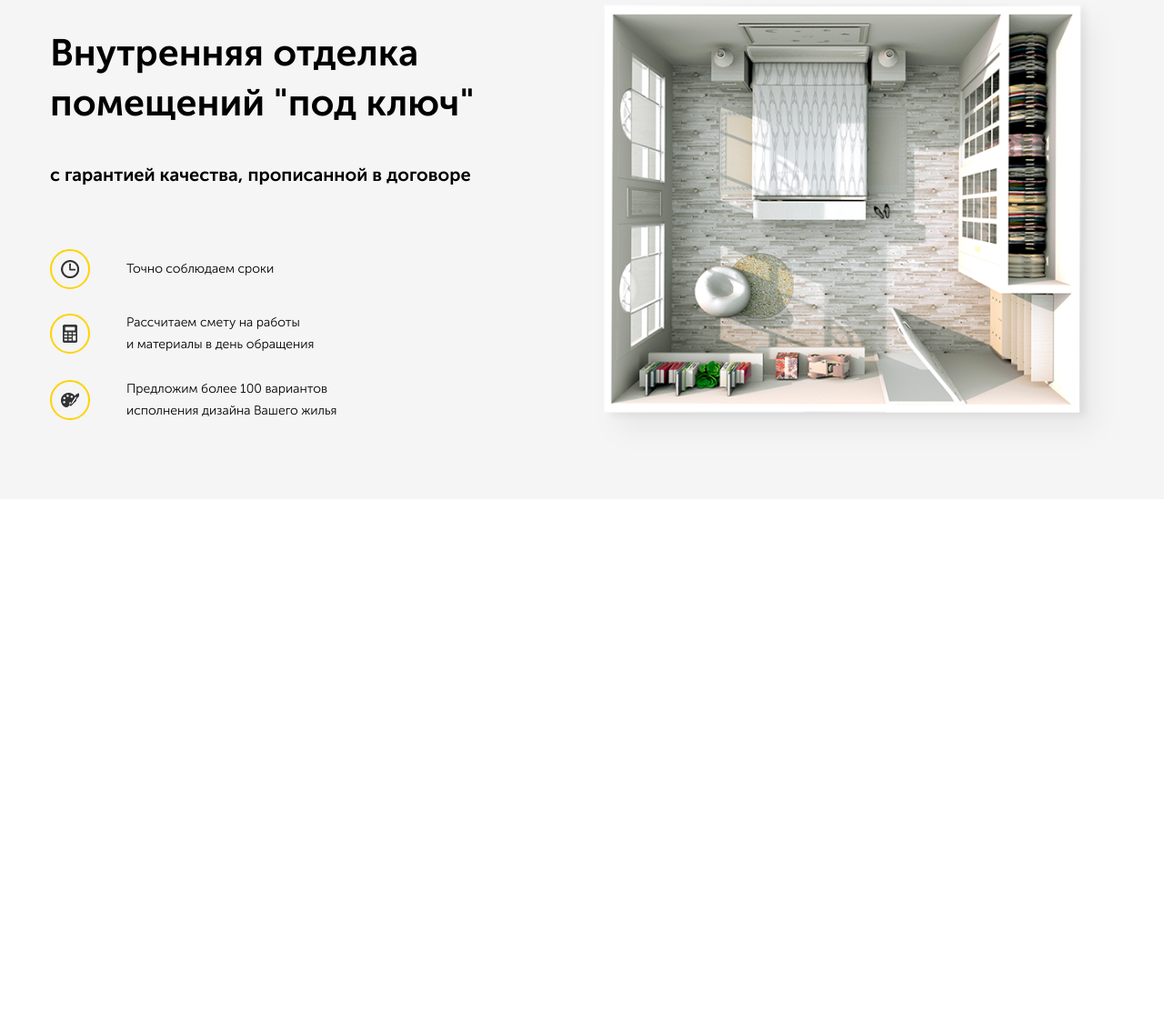
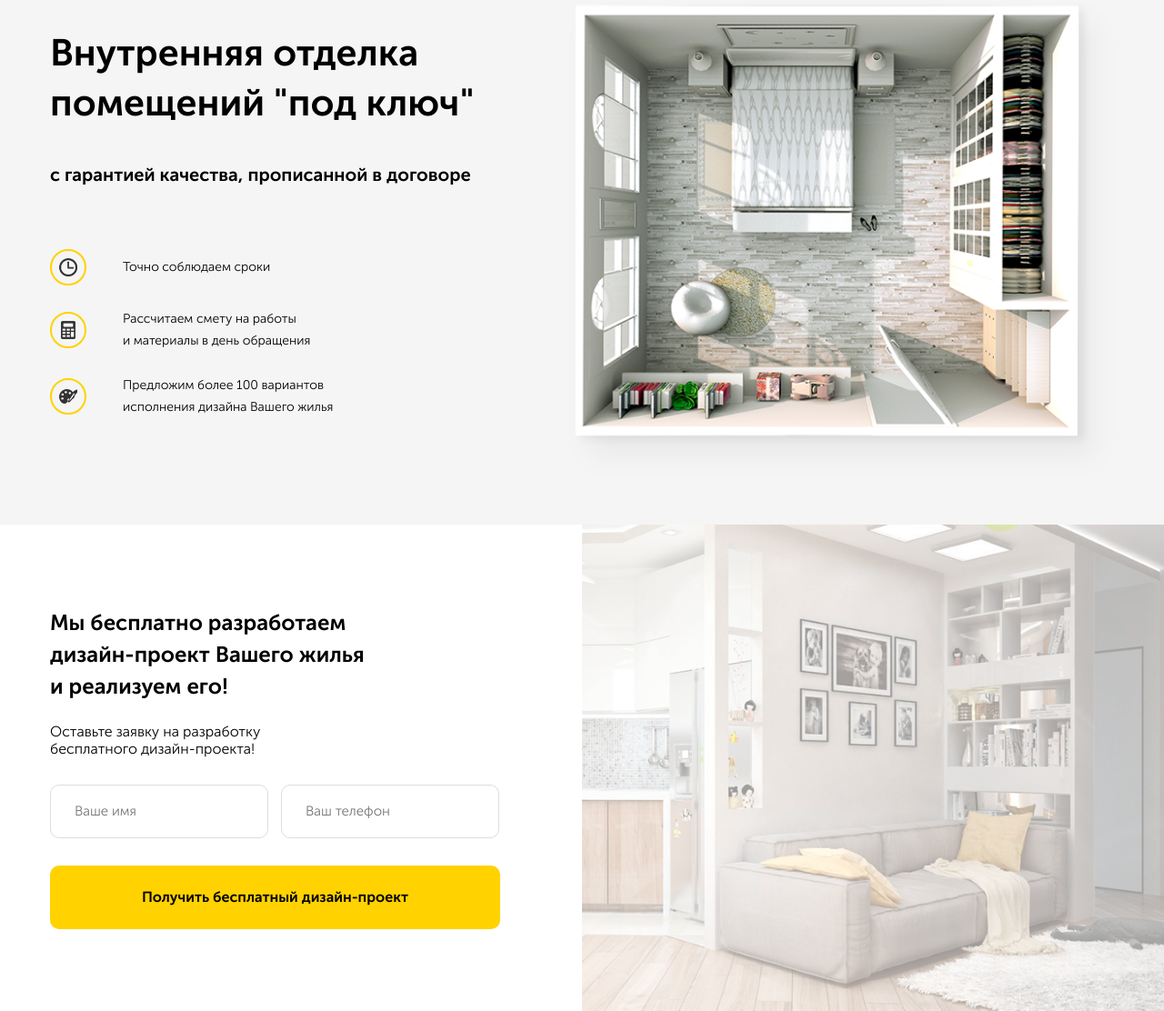
Before and after one commit to i1-kmv/repair-, a plain HTML site: page src/index.html in a window 1280 px wide. Shown: the part 142-1254 px from the top of the page at 91% size. Before the commit the page ends 800 px from the top, so only its background shows below. Drawn offline with Linux system fonts and the light colour scheme.

Commit message:
Сверстан блок с предложением, добавлены эффекты при наведении

```diff
--- a/src/index.html
+++ b/src/index.html
@@ -70,6 +70,26 @@
             </div>
           </div>
        </section>
+
+       <section class="offer section">
+           <div class="container">
+              <div class="offer-block">
+                <div class="h2 section-title offer__title">Мы бесплатно разработаем
+                    дизайн-проект Вашего жилья
+                    и реализуем его!
+                    </div>
+                   <span class="section-subtitle offer__subtitle">Оставьте заявку на разработку
+                    бесплатного дизайн-проекта!
+                    </span>
+                    <form action="#" class="form offer__form">
+                       <input type="text" class="input offer__input" placeholder="Ваше имя">
+                       <input type="tell" class="input offer__input" placeholder="Ваш телефон">
+                       <button class="button offer__button">Получить бесплатный дизайн-проект
+                    </button>
+                    </form>
+              </div>
+            </div>
+       </section>
    </div>
 </body>
 </html>
--- a/src/sass/_colors.sass
+++ b/src/sass/_colors.sass
@@ -1,2 +1,4 @@
 $maincolor: #ffd200
 $text-color: #333333
+$secondary: #f5f5f5
+$border-input:  #dddddd
--- a/src/sass/_hero.sass
+++ b/src/sass/_hero.sass
@@ -1,11 +1,11 @@
 .hero
     padding: 50px 0
-    background-color: #f5f5f5
+    background-color: $secondary
     &-block
         display: flex
     &-text
-        flex-basis: 45%
-        padding-right: 120px
+        flex-basis: 50%
+        padding-right: 100px
         &__title
             font-size: 41px
             font-weight: 800
@@ -24,6 +24,8 @@
             display: flex
             align-items: center
             margin-bottom: 25px
+            &:last-child
+                margin-bottom: 0
         &__image
             width: 40px
             height: 40px
--- a/src/sass/_interface.sass
+++ b/src/sass/_interface.sass
@@ -1,6 +1,7 @@
 @import "colors"
 
-
+*
+    box-sizing: border-box
 body
     +reg
 img
@@ -21,3 +22,20 @@ img
     background-color: $maincolor
     border: none
     padding: 18px 30px
+    +bold
+    &:hover
+        background-color: lighten($maincolor, 10%)
+        cursor: pointer
+.section
+    padding: 90px 0
+    &-title
+        font-size: 24px
+        +bold
+    &-subtitle
+        display: block
+        font-size: 16px
+.input
+    border: 1px solid $border-input
+    padding: 20px 26px
+    font-size: 15px
+    border-radius: 10px
--- a/src/sass/_navbar.sass
+++ b/src/sass/_navbar.sass
@@ -14,7 +14,6 @@
    &__button
     margin-left: 30px
     font-size: 13px
-    +bold
    &__phone
     display: inline-block
     color: $text-color
--- /dev/null
+++ b/src/sass/_offer.sass
@@ -0,0 +1,46 @@
+.offer
+    background: url('../img/offer-bg.png') no-repeat
+    background-position: center right
+    background-size: contain
+    position: relative
+    &::before
+        content: ''
+        width: 50%
+        height: 100%
+        position: absolute
+        top: 0
+        left: 0
+        background-color: white
+    &-block
+        width: 50%
+        padding-right: 90px
+        position: relative
+    &__title
+        max-width: 360px
+        line-height: 35px
+        margin-bottom: 24px
+    &__subtitle
+        max-width: 250px
+        margin-bottom: 30px
+    &__input
+        margin-bottom: 30px
+        width: 240px
+        &:first-child
+            margin-right: 10px
+    &__button
+        width: 100%
+        min-height: 70px
+@media ( max-width:  1200px)
+    .offer
+        background-size: cover
+        &__input
+            width: 100%
+            margin-bottom: 10px
+        &__button
+            font-size: 13px
+@media ( max-width:  768px)
+    .offer
+        background: #ffffff
+        &-block
+            width: 100%
+            padding-right: 0
--- a/src/sass/style.sass
+++ b/src/sass/style.sass
@@ -3,3 +3,4 @@
 @import "colors"
 @import "navbar"
 @import "hero"
+@import "offer"
```
Also changed, not shown: src/img/offer-bg.png (added), src/sass/style.css, 1 other file.
